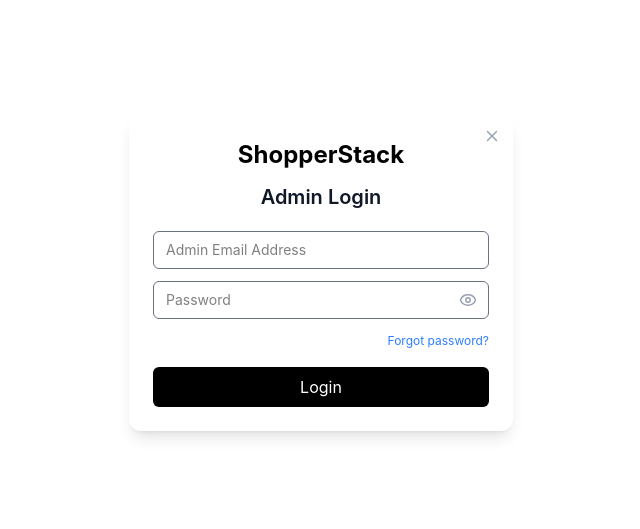
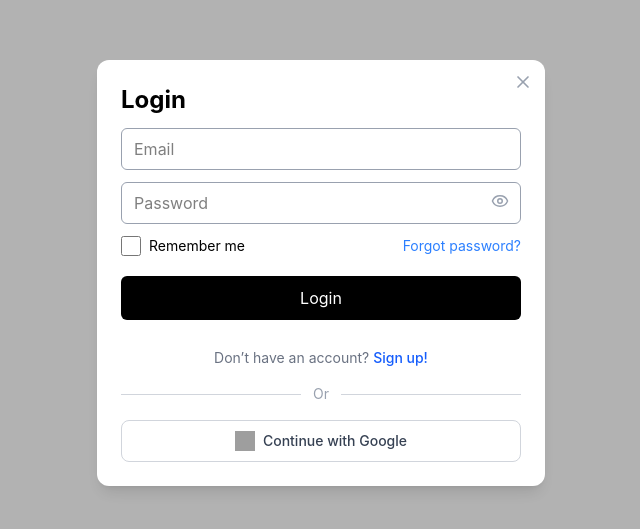
Before and after one commit to GeethaMurthy-Software-Solutions/Shoppers-Stack-Retailer, a React (Vite) app in the folder ShoppersStackRetailer/: page /login in a window 1280 px wide. Shown: the part 127-656 px from the top of the page, without its empty margins (319-959 px from the left). Built offline with nearby package versions, Linux system fonts and the light colour scheme; grey boxes are pictures that could not be loaded.

Commit message:
retailer login done

```diff
--- a/ShoppersStackRetailer/package.json
+++ b/ShoppersStackRetailer/package.json
@@ -11,6 +11,7 @@
   },
   "dependencies": {
     "@tailwindcss/vite": "^4.2.2",
+    "lucide-react": "^1.7.0",
     "react": "^19.2.4",
     "react-dom": "^19.2.4",
     "react-icons": "^5.6.0",
--- a/ShoppersStackRetailer/src/components/login.jsx
+++ b/ShoppersStackRetailer/src/components/login.jsx
@@ -1,13 +1,16 @@
-import React from 'react'
-import { useState } from "react";
+import React, { useState } from "react";
 import { X, Eye, EyeOff } from "lucide-react";
-import { useNavigate } from 'react-router-dom';
+import { useNavigate } from "react-router-dom";
+
 const Login = () => {
-  let navigate = useNavigate();
+  const navigate = useNavigate();
+
   const [showPassword, setShowPassword] = useState(false);
+  const [remember, setRemember] = useState(false);
+
   const [form, setForm] = useState({
     email: "",
-    password: ""
+    password: "",
   });
 
   const [errors, setErrors] = useState({});
@@ -15,14 +18,12 @@
   const validate = () => {
     let newErrors = {};
 
-    // Email validation
     if (!form.email) {
       newErrors.email = "Email is required";
     } else if (!/\S+@\S+\.\S+/.test(form.email)) {
       newErrors.email = "Enter valid email";
     }
 
-    // Password validation
     if (!form.password) {
       newErrors.password = "Password is required";
     } else if (form.password.length < 6) {
@@ -35,9 +36,9 @@
 
   const handleSubmit = (e) => {
     e.preventDefault();
-
     if (validate()) {
       alert("Login Successful");
+      navigate("/landingpage");
     }
   };
 
@@ -45,45 +46,51 @@
     setForm({ ...form, [e.target.name]: e.target.value });
   };
 
+  const handleRemember = (e) => {
+    setRemember(e.target.checked);
+  };
+
   return (
+    <div className="fixed inset-0 bg-black/30 flex items-center justify-center px-3 sm:px-4">
 
-    <div className="fixed inset-0 flex items-center justify-center p-4">
-
-      <div className="relative w-full max-w-sm bg-white rounded-xl shadow-lg p-6">
+      {/* Modal */}
+      <div className="relative w-full max-w-sm sm:max-w-md bg-white rounded-xl shadow-lg p-5 sm:p-6">
 
         {/* Close Button */}
         <button className="absolute right-3 top-3 text-gray-400 hover:text-black">
-          <X size={18} />
+          <X size={20} />
         </button>
 
-        {/* Title */}
-        <h2 className="text-2xl font-bold text-center pb-3">ShopperStack</h2>
-        <p className="text-center text-xl font-semibold text-gray-900 mb-5">Admin Login</p>
+        <h2 className="text-xl sm:text-2xl font-bold pb-3 text-center sm:text-left">
+          Login
+        </h2>
 
-       <form onSubmit={handleSubmit}>
+        <form onSubmit={handleSubmit} className="space-y-3">
 
           {/* Email */}
+          <div>
             <input
               type="text"
               name="email"
-            placeholder="Admin Email Address"
+              placeholder="Email"
               value={form.email}
               onChange={handleChange}
-            className="w-full border border-gray-500 rounded-md px-3 py-2 text-sm"
+              className="w-full border border-gray-400 rounded-md px-3 py-2 text-sm sm:text-base focus:outline-none focus:ring-2 focus:ring-blue-500"
             />
             {errors.email && (
               <p className="text-red-500 text-xs mt-1">{errors.email}</p>
             )}
+          </div>
 
           {/* Password */}
-          <div className="relative mt-3">
+          <div className="relative">
             <input
               type={showPassword ? "text" : "password"}
               name="password"
               placeholder="Password"
               value={form.password}
               onChange={handleChange}
-              className="w-full border border-gray-500 rounded-md px-3 py-2 text-sm"
+              className="w-full border border-gray-400 rounded-md px-3 py-2 text-sm sm:text-base focus:outline-none focus:ring-2 focus:ring-blue-500"
             />
 
             <button
@@ -96,29 +103,68 @@
           </div>
 
           {errors.password && (
-            <p className="text-red-500 text-xs mt-1">{errors.password}</p>
+            <p className="text-red-500 text-xs">{errors.password}</p>
           )}
 
-          {/* Forgot password */}
-          <div className="text-right mt-2">
-            <a className="text-xs text-blue-500 hover:underline">
+          {/* Remember + Forgot */}
+          <div className="flex justify-between items-center text-sm mt-1">
+            <label className="flex items-center gap-2 cursor-pointer">
+              <input
+                type="checkbox"
+                className="w-4 h-4 sm:w-5 sm:h-5 accent-blue-600 cursor-pointer"
+                checked={remember}
+                onChange={handleRemember}
+              />
+              <span className="text-xs sm:text-sm">Remember me</span>
+            </label>
+
+            <span className="text-xs sm:text-sm text-blue-500 hover:underline cursor-pointer">
               Forgot password?
-            </a>
+            </span>
           </div>
 
-          {/* Login button */}
+          {/* Login Button */}
           <button
             type="submit"
-            className="w-full bg-black text-white py-2 rounded-md mt-4 hover:bg-gray-800"
-            onClick={()=>{navigate("/landingpage")}}
+            className="w-full bg-black text-white py-2.5 rounded-md mt-2 hover:bg-gray-800 transition"
           >
             Login
           </button>
 
+          {/* Bottom Section */}
+          <div className="mt-4">
+
+            <p className="text-xs sm:text-sm text-center text-gray-500">
+              Don’t have an account?{" "}
+              <span className="text-blue-600 font-medium cursor-pointer hover:underline">
+                Sign up!
+              </span>
+            </p>
+
+            {/* Divider */}
+            <div className="flex items-center gap-3 my-4">
+              <div className="flex-1 h-[1px] bg-gray-300"></div>
+              <span className="text-gray-400 text-xs sm:text-sm">Or</span>
+              <div className="flex-1 h-[1px] bg-gray-300"></div>
+            </div>
+
+            {/* Google Button */}
+            <button className="w-full border border-gray-300 rounded-lg py-2.5 flex items-center justify-center gap-2 hover:bg-gray-50 transition">
+              <img
+                src="https://www.svgrepo.com/show/475656/google-color.svg"
+                alt="google"
+                className="w-5 h-5"
+              />
+              <span className="text-sm font-medium text-gray-700">
+                Continue with Google
+              </span>
+            </button>
+
+          </div>
         </form>
       </div>
     </div>
   );
-}
+};
 
 export default Login;
```
Also changed, not shown: 1 other file (tests, documents, lock files or other folders). Lines whose indentation alone changed are shown as unchanged.
